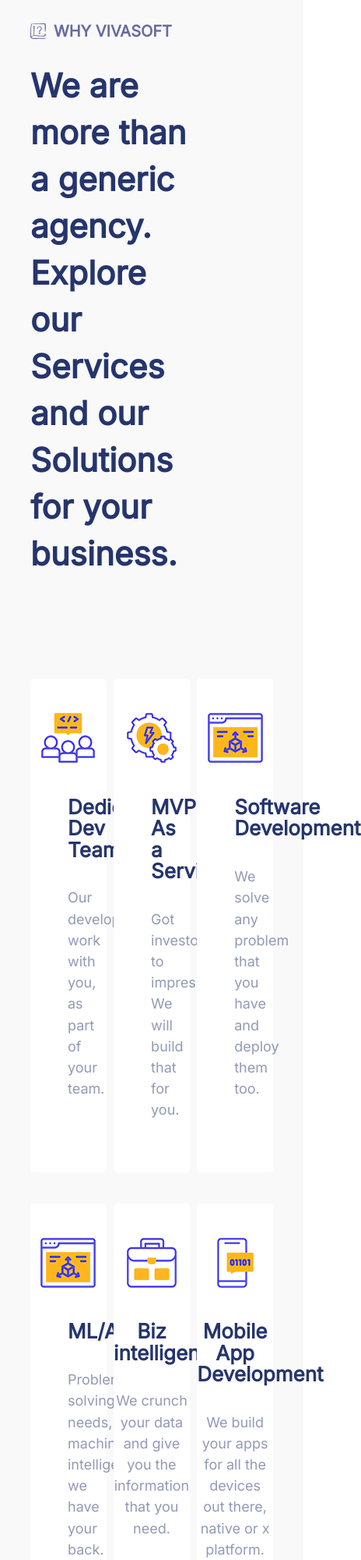
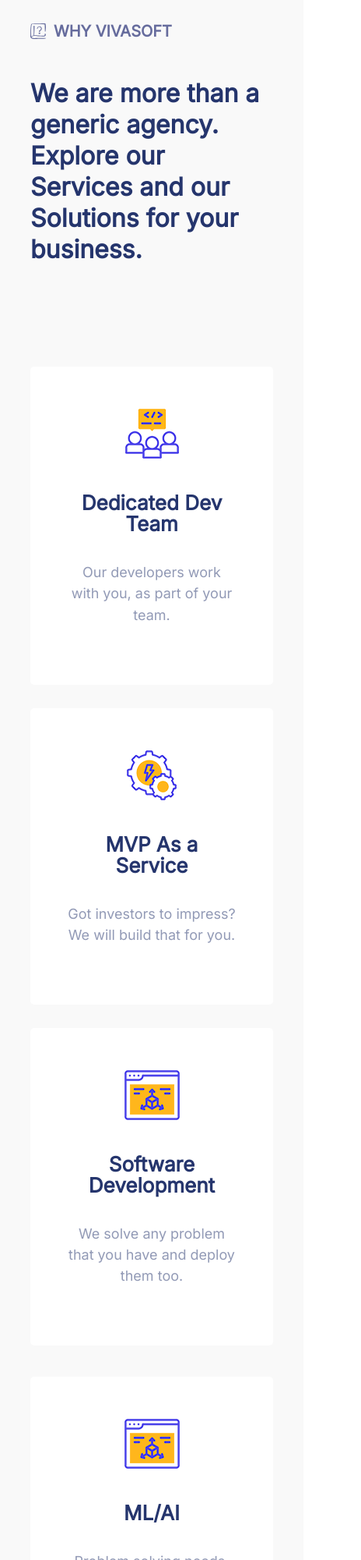
Before and after one commit to touhidhsn/htmldemo, a plain HTML site: page index.html in a window 390 px wide. Shown: the top 2000 px of the page at 78% size, 464 px wide, since content can reach past the window. Drawn offline with Linux system fonts and the light colour scheme.

Commit message:
made it responsive design

```diff
--- a/index.html
+++ b/index.html
@@ -14,7 +14,7 @@
   <body>
     <div class="container">
       <div class="why-vivasoft">
-        <div class="why-vivasoft-row-1">
+        <div class="row-1">
           <div class="row-1-header">
             <img src="./img/Frame-1.svg" alt="" />
             <h4 class="content-heading">Why Vivasoft</h4>
@@ -26,7 +26,7 @@
             </h2>
           </div>
         </div>
-        <div class="why-vivasoft-row-2">
+        <div class="row-2">
           <div class="top-boxes">
             <div class="box-1">
               <div class="box-1-img">
@@ -107,15 +107,17 @@
             <img src="./img/Frame-2.svg" alt="" />
             <h4 class="content-heading">works</h4>
           </div>
-          <div class="works-top-right">
-            <button>more good stuffs</button>
-          </div>
         </div>
         <div class="work-body">
           <h2 class="why-vivasoft-heading-2">
-            Take a Glance to Exploration Works From Our Team
+            Take a Glance to Exploration <br />
+            Works From Our Team
           </h2>
+          <div class="works-top-right">
+            <button>More good stuffs</button>
+          </div>
         </div>
+
         <div class="work-portfolio">
           <div class="work-portfolio-top">
             <div class="porfolio-box-1">
--- a/style.css
+++ b/style.css
@@ -50,11 +50,11 @@
 
 .row-1-header {
   display: flex;
+  margin-bottom: 20px;
 }
 
 .row-1-body {
   width: 66%;
-  margin-bottom: 50px;
 }
 
 .why-vivasoft {
@@ -62,13 +62,8 @@
   padding-bottom: 70px;
 }
 
+.why-vivasoft-heading-2,
 .why-vivasoft-heading {
-  font-size: 42px;
-  line-height: 60px;
-}
-
-.why-vivasoft-heading-2 {
-  width: 50%;
   font-size: 42px;
   line-height: 60px;
 }
@@ -80,7 +75,7 @@
   font-size: 20px;
 }
 
-.why-vivasoft-row-1 {
+.row-1 {
   width: 80%;
   margin: auto;
   padding-bottom: 40px;
@@ -91,7 +86,10 @@
   font-size: 18px;
 }
 
-.box-1 {
+.box-1,
+.box-2,
+.box-4,
+.box-5 {
   text-align: center;
   background-color: white;
   width: 31.333%;
@@ -100,11 +98,30 @@
   transition: 0.5s;
 }
 
-.box-1-img {
+.box-3,
+.box-6 {
+  text-align: center;
+  background-color: white;
+  width: 31.333%;
+  border-radius: 5px 5px 5px 5px;
+  transition: 0.5s;
+}
+
+.box-1-img,
+.box-2-img,
+.box-3-img,
+.box-4-img,
+.box-5-img,
+.box-6-img {
   padding-top: 44px;
 }
 
-.box-1-content {
+.box-1-content,
+.box-2-content,
+.box-3-content,
+.box-4-content,
+.box-5-content,
+.box-6-content {
   padding-left: 48px;
   padding-right: 48px;
   padding-bottom: 48px;
@@ -119,93 +136,12 @@
   box-shadow: 0px 12px 36px 0px rgba(0, 0, 0, 0.06);
 }
 
-.box-2 {
-  text-align: center;
-  background-color: white;
-  width: 31.333%;
-  margin-right: 3%;
-  border-radius: 5px 5px 5px 5px;
-  transition: 0.5s;
-}
-
-.box-2-content {
-  padding-left: 48px;
-  padding-right: 48px;
-  padding-bottom: 48px;
-}
-
-.box-2-img {
-  padding-top: 44px;
-}
-
-.box-3 {
-  text-align: center;
-  background-color: white;
-  width: 31.333%;
-  border-radius: 5px 5px 5px 5px;
-  transition: 0.5s;
-}
-
-.box-3-content {
-  padding-left: 48px;
-  padding-right: 48px;
-  padding-bottom: 48px;
-}
-
-.box-3-img {
-  padding-top: 44px;
-}
-
-.box-4 {
-  text-align: center;
-  background-color: white;
-  width: 31.333%;
-  margin-right: 3%;
-  border-radius: 5px 5px 5px 5px;
-  transition: 0.5s;
-}
-
-.box-4-content {
-  padding-left: 48px;
-  padding-right: 48px;
-  padding-bottom: 48px;
-}
-
-.box-4-img {
-  padding-top: 44px;
-}
-
-.box-5 {
-  text-align: center;
-  background-color: white;
-  width: 31.333%;
-  margin-right: 3%;
-  border-radius: 5px 5px 5px 5px;
-  transition: 0.5s;
-}
-
-.box-5-img {
-  padding-top: 44px;
-}
-
-.box-6 {
-  text-align: center;
-  background-color: white;
-  width: 31.333%;
-  border-radius: 5px 5px 5px 5px;
-  transition: 0.5s;
-}
-
-.box-6-img {
-  padding-top: 44px;
-}
-
 .works {
   width: 80%;
   margin: auto;
   padding-bottom: 50px;
 }
-.why-vivasoft-row-2 {
+.row-2 {
   display: block;
   width: 80%;
   margin: auto;
@@ -217,33 +153,36 @@
   margin-top: 40px;
 }
 
-.works-top-left,
 .top-boxes {
+  display: flex;
+}
+
+.work-body {
+  width: 100%;
+  padding-bottom: 40px;
+}
+
+.works-top-left {
   display: flex;
 }
 
 .works-top-right {
   float: right;
-}
-
-.work-body {
-  padding-bottom: 40px;
+  position: relative;
+  top: -110px;
 }
 
 .work-portfolio {
   margin-top: 40px;
 }
 
-.work-portfolio-top {
-  display: flex;
-  padding-bottom: 10px;
-  margin-bottom: 10px;
-}
-
+.work-portfolio-top,
 .work-portfolio-bottom {
   display: flex;
   margin-top: 10px;
   padding-top: 10px;
+  padding-bottom: 10px;
+  margin-bottom: 10px;
 }
 
 .box-content-text {
@@ -252,6 +191,14 @@
   margin: 0px;
   margin-top: 15px;
   margin-bottom: 15px;
+}
+
+.porfolio-box-1:hover,
+.porfolio-box-2:hover,
+.porfolio-box-3:hover,
+.porfolio-box-4:hover {
+  background-size: 60%;
+  transition: 0.5s;
 }
 
 .porfolio-box-1 {
@@ -265,14 +212,6 @@
   padding-top: 42px;
   padding-bottom: 42px;
   margin-right: 3%;
-}
-
-.porfolio-box-1:hover,
-.porfolio-box-2:hover,
-.porfolio-box-3:hover,
-.porfolio-box-4:hover {
-  background-size: 55%;
-  transition: 0.5s;
 }
 
 .porfolio-box-2 {
@@ -329,3 +268,95 @@
   width: 60%;
   padding: 52px 0px 52px 44px;
 }
+
+@media screen and (max-width: 768px) {
+  h2 {
+    font-size: 32px !important;
+    line-height: 40px !important;
+  }
+
+  .row-1-body {
+    width: 100%;
+    margin-bottom: 50px;
+  }
+
+  .top-boxes,
+  .bottom-boxes {
+    display: block;
+    margin: none;
+    padding: none;
+  }
+
+  .box-1,
+  .box-2,
+  .box-3,
+  .box-4,
+  .box-5,
+  .box-6 {
+    text-align: center;
+    background-color: white;
+    padding-top: 10px;
+    padding-bottom: 10px;
+    margin-top: 10px;
+    margin-bottom: 30px;
+    border-radius: 5px 5px 5px 5px;
+    transition: 0.5s;
+    width: 100%;
+  }
+
+  .work-portfolio-top,
+  .work-portfolio-bottom {
+    display: block;
+    position: relative;
+    padding: 0px 0px 0px 0px;
+    margin: 0px 0px 0px 0px;
+  }
+
+  .porfolio-box-1,
+  .porfolio-box-2,
+  .porfolio-box-3,
+  .porfolio-box-4 {
+    margin: 0px 0px 30px 0px;
+    padding: 0px 0px 10px 0px;
+    width: 100%;
+  }
+
+  .porfolio-box-3 {
+    float: none;
+  }
+
+  .portfolio-box-content-3 {
+    float: none;
+    margin-left: 35%;
+  }
+
+  .works-top-right {
+    top: 0px;
+  }
+}
+
+@media screen and (max-width: 480px) {
+  .row-1-body {
+    width: 100%;
+    margin-bottom: 50px;
+  }
+
+  .porfolio-box-1,
+  .porfolio-box-2,
+  .porfolio-box-3,
+  .porfolio-box-4 {
+    background-size: 60%;
+  }
+
+  .porfolio-box-3 {
+    background-position-x: 17px;
+  }
+
+  .porfolio-box-1:hover,
+  .porfolio-box-2:hover,
+  .porfolio-box-3:hover,
+  .porfolio-box-4:hover {
+    background-size: 65%;
+    transition: 0.5s;
+  }
+}
```
